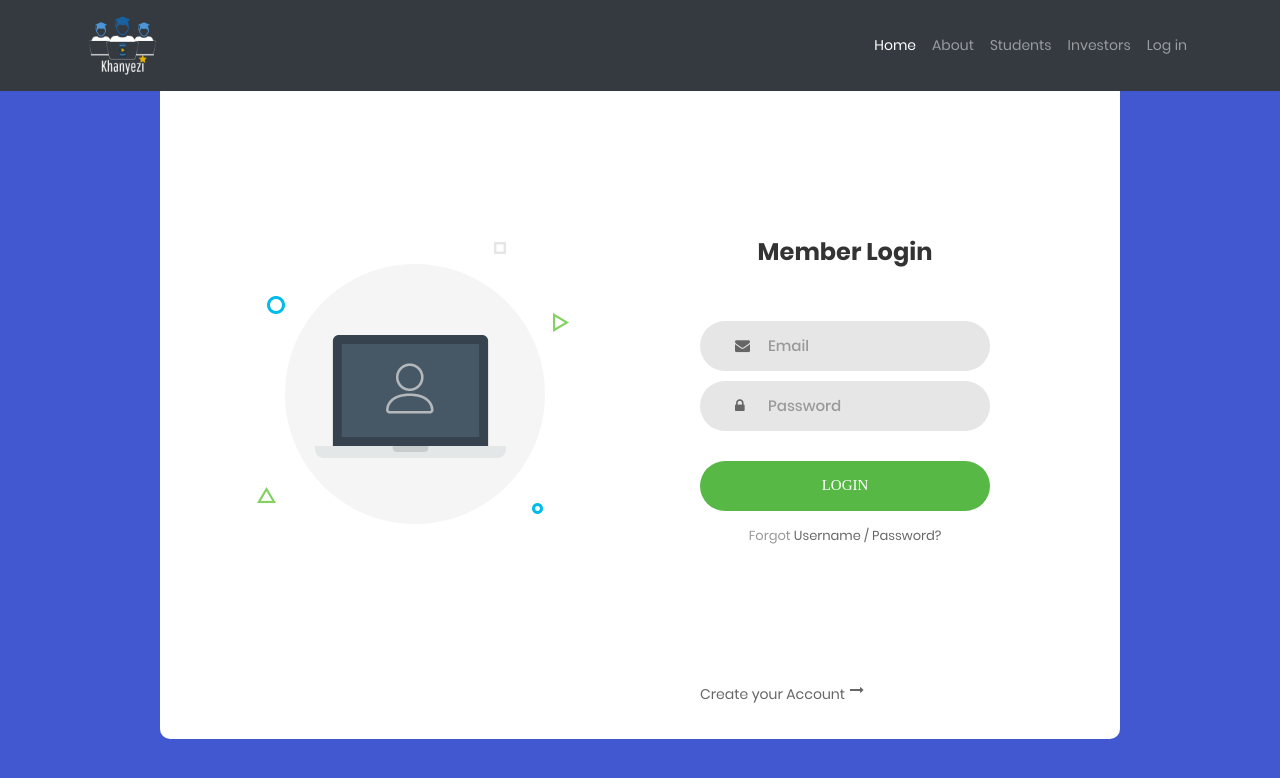
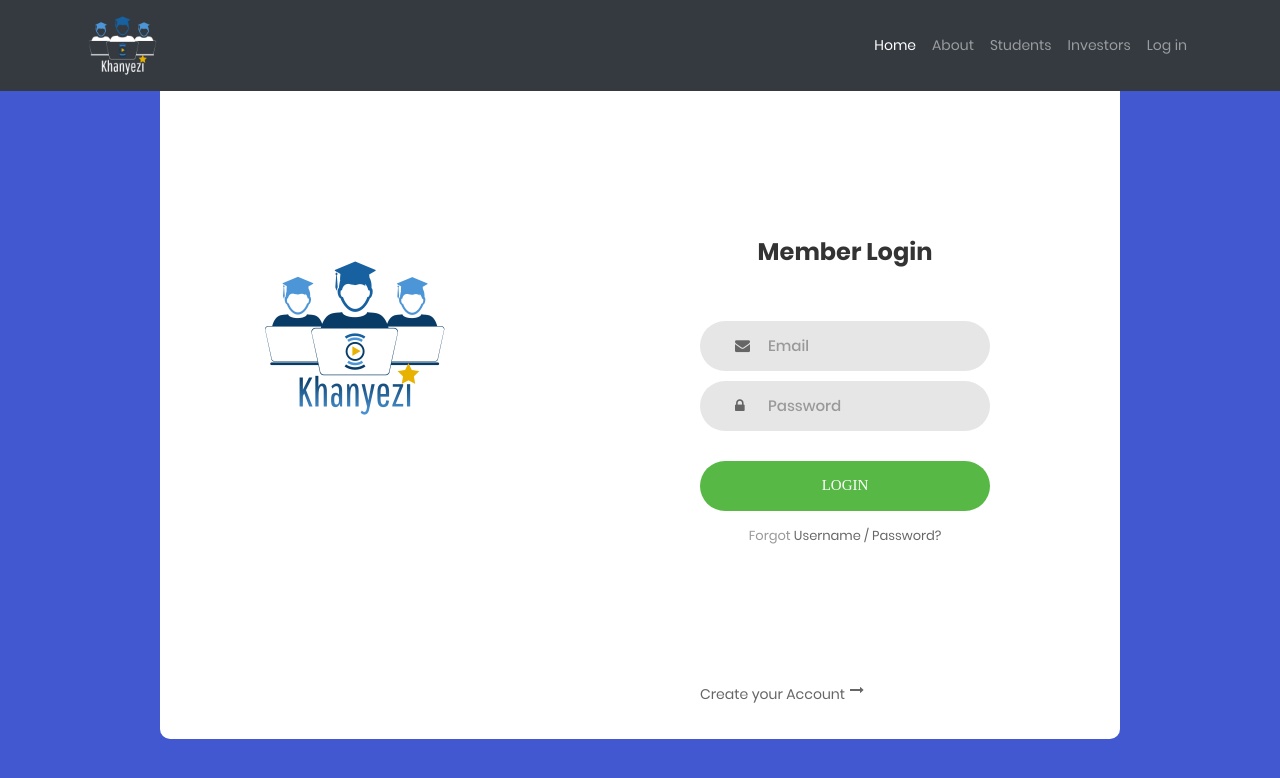
Before and after one commit to khanyezi/DApp, a website: page Login_v1/log-in.html in a window 1280 px wide. Drawn offline with Linux system fonts and the light colour scheme; files whose address does not match are found by name; a web font is replaced by a local one.

Commit message:
update home page

```diff
--- a/Login_v1/log-in.html
+++ b/Login_v1/log-in.html
@@ -62,7 +62,7 @@
 		<div class="container-login100">
 			<div class="wrap-login100">
 				<div class="login100-pic js-tilt" data-tilt>
-					<img src="images/img-01.png" alt="IMG">
+					<img src="/Users/kalubachikonde/Documents/GitHub/DApp/images/KhanyeziLogo.png" alt="IMG">
 				</div>
 
 				<form class="login100-form validate-form">
--- a/css/business-frontpage.css
+++ b/css/business-frontpage.css
@@ -27,7 +27,7 @@
 }
 
 .h2-pg {
-  color : White
+  color : White;
 }
 
 .h2-wwd {
```
